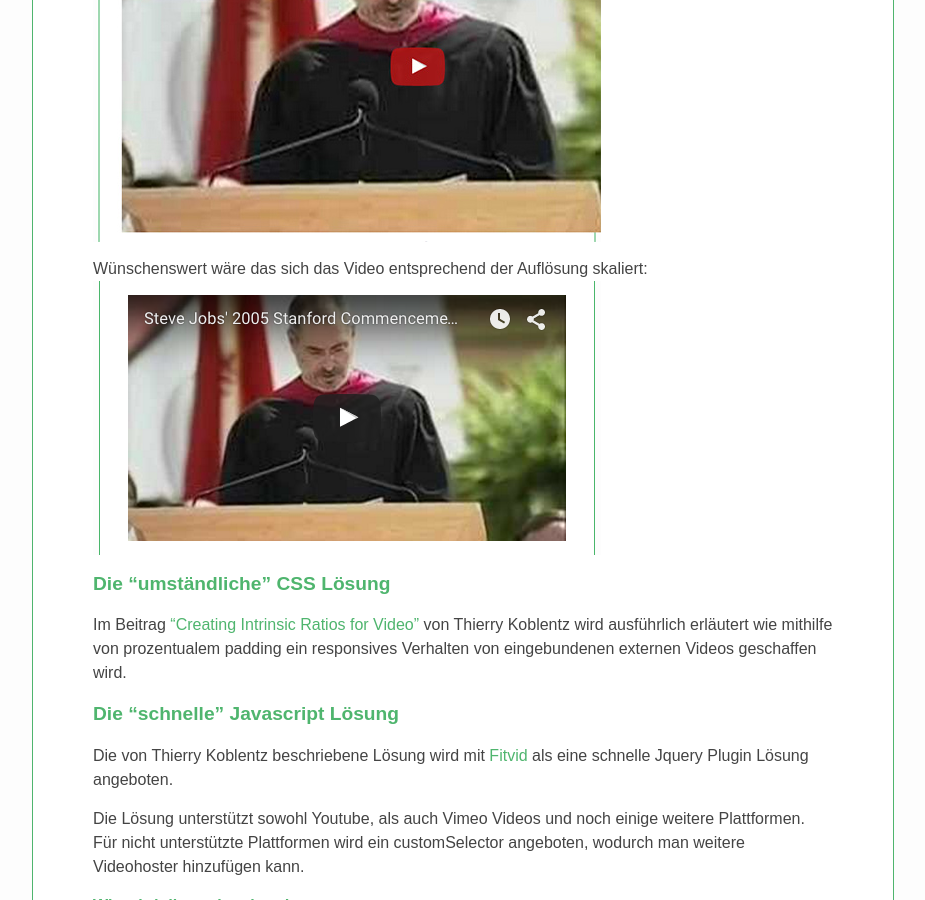
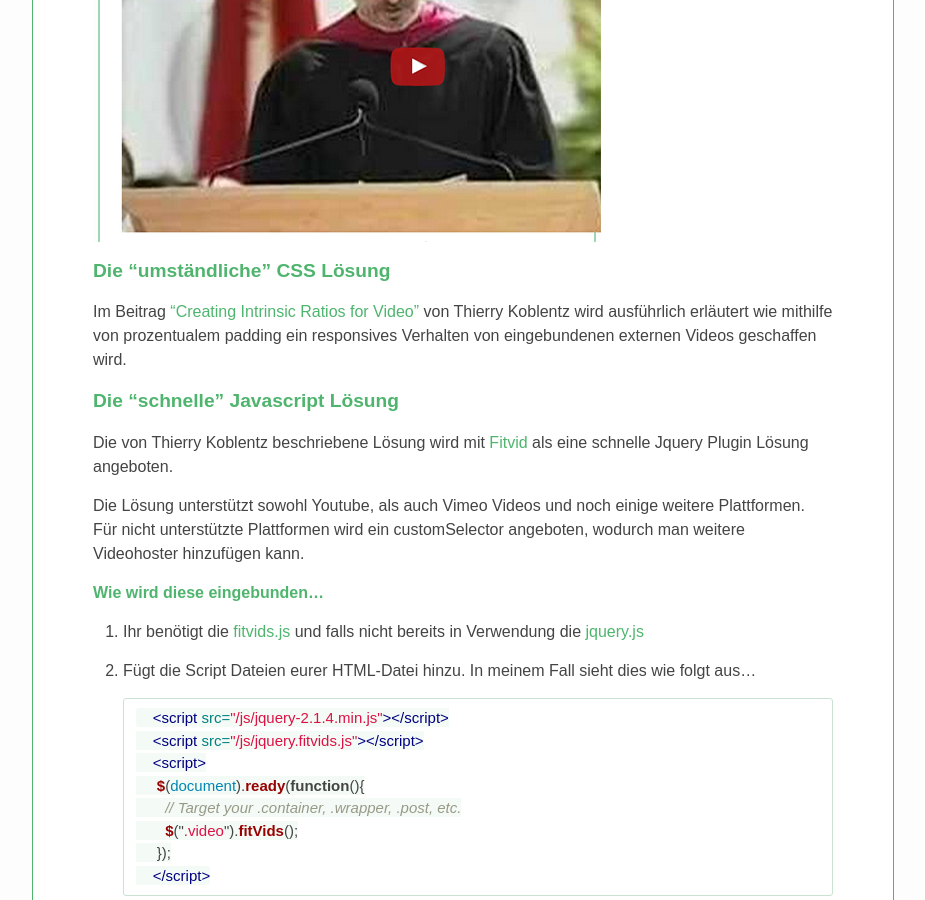
Before and after one commit to webwb/webwb.github.io, a Jekyll site: the page built from _posts/2015-09-21-responsiv-design-embedded-videos.md, in a window 1280 px wide and 900 px high, scrolled down 1302 px. Shown: the whole window, without its empty margins (177-1102 px from the left). Built offline with Jekyll 4.4.1, drawn with Linux system fonts in a browser that asks for light colours; comment, search, counter and statistics services are not loaded.

Commit message:
Updated 2015-09-21-responsiv-design-embedded-videos.md

```diff
--- a/_posts/2015-09-21-responsiv-design-embedded-videos.md
+++ b/_posts/2015-09-21-responsiv-design-embedded-videos.md
@@ -21,9 +21,6 @@
 
 Bei einem responsive Design sieht das ganze dann leider auf kleineren Bidlschirmen wie folgt aus:
 ![Embedded Video nicht responsive]({{site.baseurl}}/images/videononresponsiv.jpg)
-
-Wünschenswert wäre das sich das Video entsprechend der Auflösung skaliert:
-![Embedded Video responsive]({{site.baseurl}}/images/videoresponsive.png)
 
 ## Die "umständliche" CSS Lösung
 Im Beitrag ["Creating Intrinsic Ratios for Video"](http://alistapart.com/article/creating-intrinsic-ratios-for-video) von Thierry Koblentz wird ausführlich erläutert wie mithilfe von prozentualem padding ein responsives Verhalten von eingebundenen externen Videos geschaffen wird.
```
